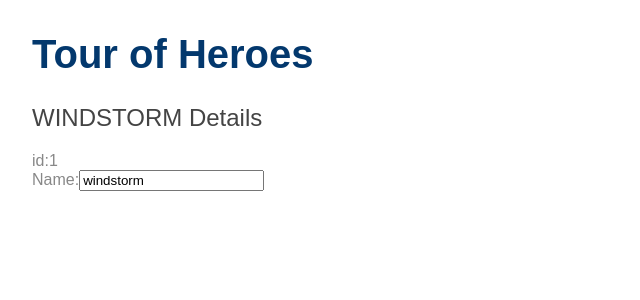
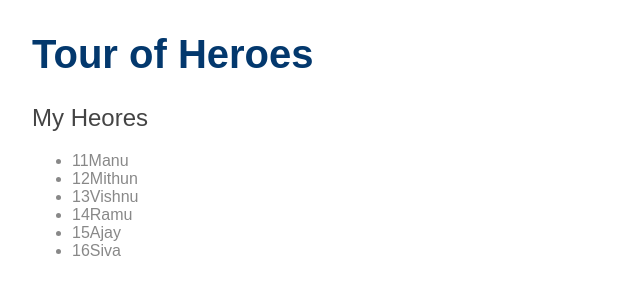
Before and after one commit to chinchuna/angular-tour-of-heroes, an Angular app: page / in a window 1280 px wide. Shown: the top 300 px of the page, without its empty margins (0-640 px from the left). Built offline with nearby package versions, Linux system fonts and the light colour scheme.

Commit message:
Display the mock list

```diff
--- a/src/app/heroes/heroes.component.html
+++ b/src/app/heroes/heroes.component.html
@@ -1,6 +1,6 @@
-<h2>{{hero.name| uppercase}} Details</h2>
-<div>
-  <span>id:</span>{{hero.id}}</div>
-<div>
-  <label>Name:<input [(ngModel)]="hero.name" placeholder="name"></label>
-</div>
+<h2>My Heores</h2>
+<ul class="heroes">
+  <li *ngFor="let hero of heroes">
+    <span class="badge">{{hero.id}}</span>{{hero.name}}
+  </li>
+</ul>
--- a/src/app/heroes/heroes.component.ts
+++ b/src/app/heroes/heroes.component.ts
@@ -1,5 +1,6 @@
 import { Component, OnInit } from '@angular/core';
 import { Hero } from '../hero';
+import { HEROES } from '../mock-heroes';
 
 @Component({
   selector: 'app-heroes',
@@ -7,10 +8,7 @@ import { Hero } from '../hero';
   styleUrls: ['./heroes.component.css']
 })
 export class HeroesComponent implements OnInit {
-  hero: Hero= {
-    id : 1,
-  name : 'windstorm'
-};
+  heroes = HEROES;
 
   constructor() { }
 
```
